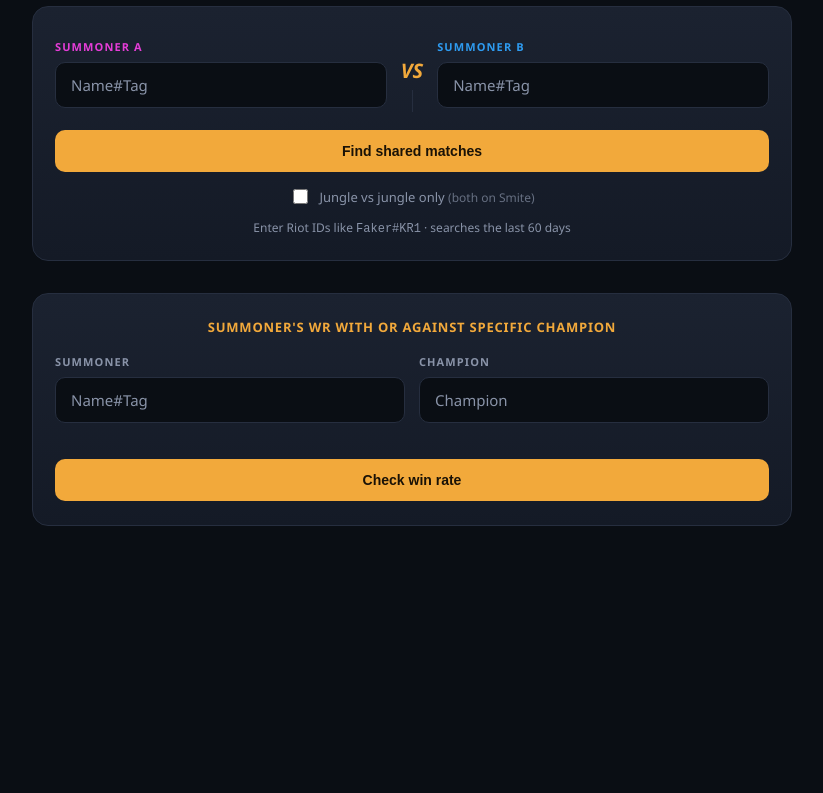
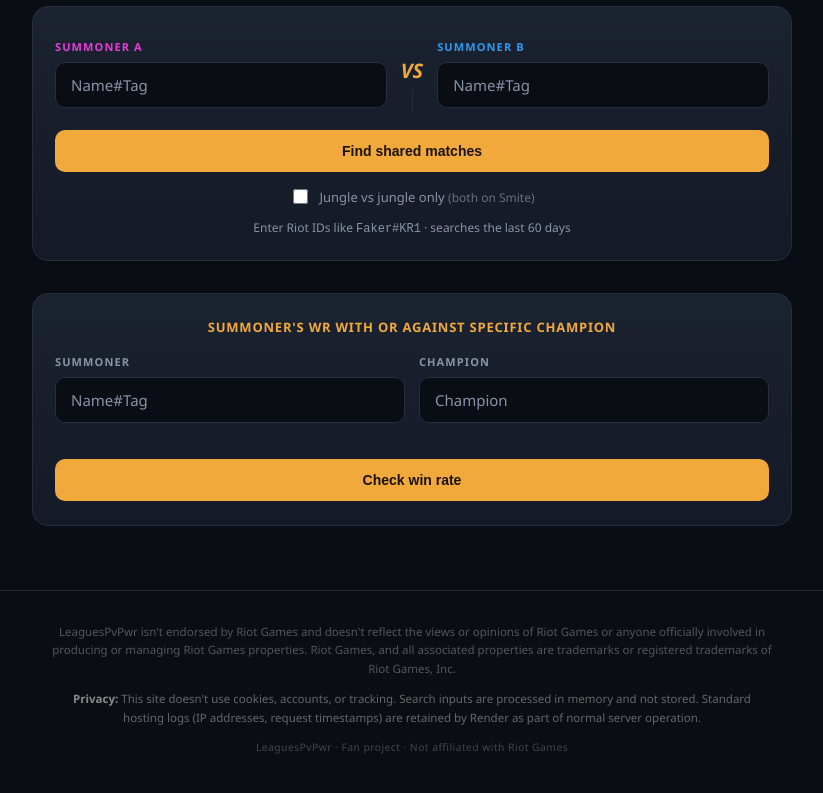
Before and after one commit to nicosandes-oss/site-test, a website: page lolsite/public/index.html in a window 1280 px wide. Shown: the part 111-904 px from the top of the page, without its empty margins (228-1051 px from the left). Before the commit the page ends 800 px from the top, so only its background shows below. Drawn offline with Linux system fonts and the light colour scheme; no server answers.

Commit message:
Update index.html

```diff
--- a/lolsite/public/index.html
+++ b/lolsite/public/index.html
@@ -228,6 +228,42 @@
     .detail-player.right .item-row { justify-content: flex-start; }
     .champ-stats-row { grid-template-columns: 1fr; }
   }
+  footer {
+  margin-top: 4rem;
+  border-top: 1px solid #2a2a3a;
+  padding: 2rem 1.5rem;
+  background: transparent;
+}
+
+.footer-inner {
+  max-width: 720px;
+  margin: 0 auto;
+  display: flex;
+  flex-direction: column;
+  gap: 0.75rem;
+}
+
+footer p {
+  font-size: 0.72rem;
+  line-height: 1.6;
+  color: #666;
+  margin: 0;
+  text-align: center;
+}
+
+.footer-disclaimer {
+  color: #555;
+}
+
+.footer-privacy strong {
+  color: #888;
+}
+
+.footer-meta {
+  color: #444;
+  font-size: 0.65rem;
+  letter-spacing: 0.04em;
+}
 </style>
 </head>
 <body>
@@ -837,5 +873,18 @@
       }
     })();
   </script>
+<footer>
+  <div class="footer-inner">
+    <p class="footer-disclaimer">
+      LeaguesPvPwr isn't endorsed by Riot Games and doesn't reflect the views or opinions of Riot Games or anyone officially involved in producing or managing Riot Games properties. Riot Games, and all associated properties are trademarks or registered trademarks of Riot Games, Inc.
+    </p>
+    <p class="footer-privacy">
+      <strong>Privacy:</strong> This site doesn't use cookies, accounts, or tracking. Search inputs are processed in memory and not stored. Standard hosting logs (IP addresses, request timestamps) are retained by Render as part of normal server operation.
+    </p>
+    <p class="footer-meta">
+      LeaguesPvPwr · Fan project · Not affiliated with Riot Games
+    </p>
+  </div>
+</footer>
 </body>
 </html>
```
